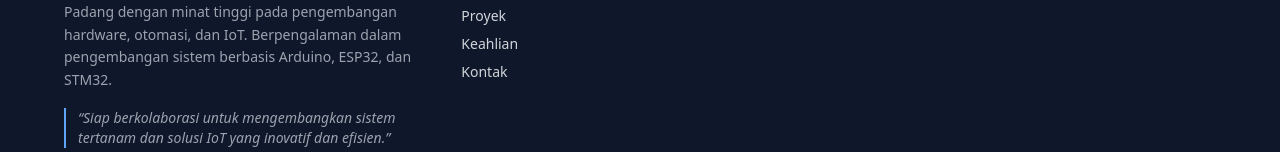
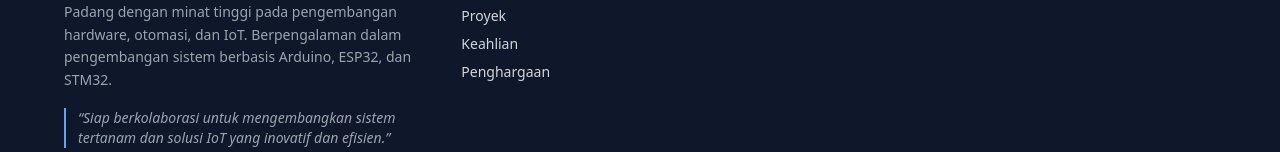
Before and after one commit to aldo1725/Rifaldo-portfolio, a React (Vite) app: page / in a window 1280 px wide. Shown: the part 6194-6346 px from the top of the page. Built offline with nearby package versions, Linux system fonts and the light colour scheme.

Commit message:
revisi footer

```diff
--- a/src/components/Footer.jsx
+++ b/src/components/Footer.jsx
@@ -35,28 +35,28 @@
           <h4 className="text-lg font-semibold text-white mb-3">Navigasi Cepat</h4>
           <ul className="space-y-2 text-sm">
             <li>
-              <a href="#about" className="hover:text-blue-400 transition-colors">
+              <a href="#About" className="hover:text-blue-400 transition-colors">
                 Tentang
               </a>
             </li>
             <li>
-              <a href="#experience" className="hover:text-blue-400 transition-colors">
+              <a href="#Experience" className="hover:text-blue-400 transition-colors">
                 Pengalaman
               </a>
             </li>
             <li>
-              <a href="#projects" className="hover:text-blue-400 transition-colors">
+              <a href="#Projects" className="hover:text-blue-400 transition-colors">
                 Proyek
               </a>
             </li>
             <li>
-              <a href="#skills" className="hover:text-blue-400 transition-colors">
+              <a href="#Skills" className="hover:text-blue-400 transition-colors">
                 Keahlian
               </a>
             </li>
             <li>
-              <a href="#contact" className="hover:text-blue-400 transition-colors">
-                Kontak
+              <a href="#Achievements" className="hover:text-blue-400 transition-colors">
+                Penghargaan
               </a>
             </li>
           </ul>
```
